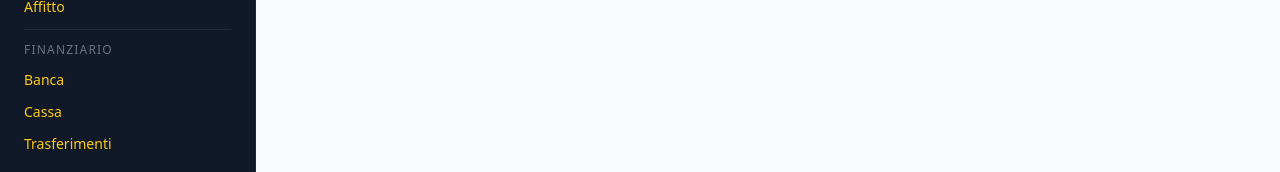
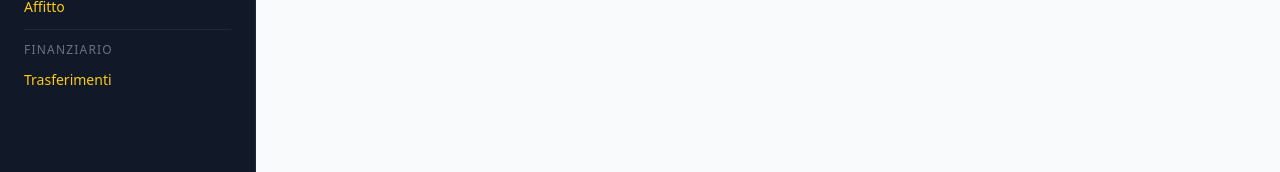
Before and after one commit to pben74-droid/hiphop-manager, a Next.js app: page / in a window 1280 px wide. Shown: the part 542-714 px from the top of the page. Built offline with nearby package versions, Linux system fonts and the light colour scheme; no server answers; the database is empty.

Commit message:
Update layout.tsx

```diff
--- a/app/layout.tsx
+++ b/app/layout.tsx
@@ -90,15 +90,7 @@ export default function RootLayout({
                   Finanziario
                 </div>
 
-                <Link href="/banca" className="hover:text-yellow-500 transition">
-                  Banca
-                </Link>
-
-                <Link href="/cassa" className="hover:text-yellow-500 transition">
-                  Cassa
-                </Link>
-
-                <Link href="/trasferimenti" className="hover:text-blue-400 transition">
+                              <Link href="/trasferimenti" className="hover:text-blue-400 transition">
                   Trasferimenti
                 </Link>
 
```
